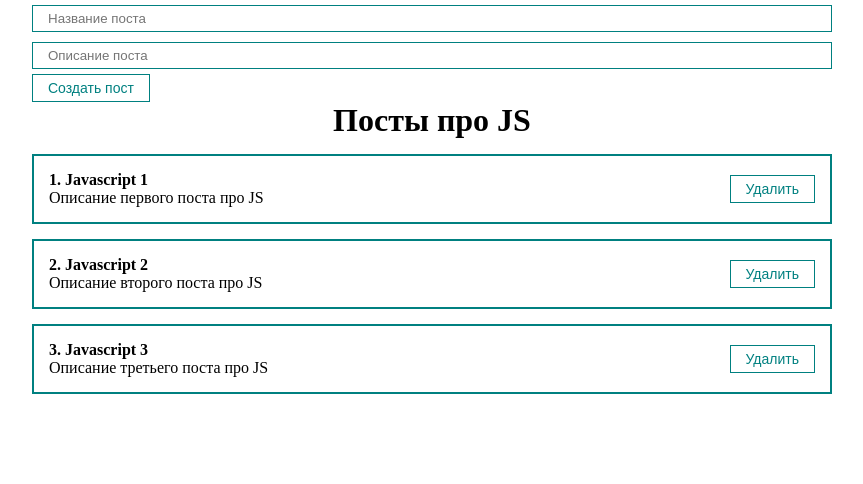
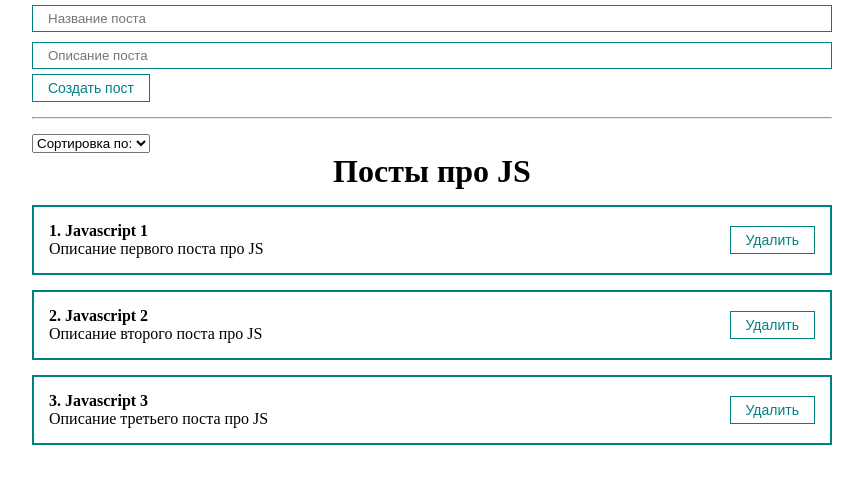
Before and after one commit to edembl4m/Blog, a React (Create React App) app: page /posts in a window 1280 px wide. Shown: the top 484 px of the page, without its empty margins (208-1071 px from the left). Built offline with nearby package versions, Linux system fonts and the light colour scheme.

Commit message:
post sorting

```diff
--- a/src/App.js
+++ b/src/App.js
@@ -1,6 +1,7 @@
 import React, { useState } from "react";
 import PostForm from "./components/PostForm";
 import PostList from "./components/PostList";
+import Select from "./components/UI/Select/Select";
 import './styles/App.css';
 
 
@@ -13,6 +14,7 @@ function App() {
       {id: 3, title: 'Javascript 3', body: 'Описание третьего поста про JS'}
     ]
   );
+  const [selectedSort, setSelectedSort] = useState('');
 
 
   const createPost = (newPost) => {
@@ -25,9 +27,28 @@ function App() {
   }
 
 
+  const sortPost = (sort) => {
+    setSelectedSort(sort);
+    setPosts([...posts].sort((a, b) => a[sort].localeCompare(b[sort])))
+  }
+
+
   return (
     <div className="App">
       <PostForm create={createPost}/>
+      <hr style={{margin: '15px 0'}}/>
+      <div>
+        <Select
+          value={selectedSort}
+          onCahange={sortPost}
+          defaultValue='Сортировка по:'
+          options={[
+            {value: 'title', name: 'По названию'},
+            {value: 'body', name: 'По описанию'}
+          ]}
+
+        />
+      </div>
       {
         posts.length
           ? <PostList remove={removePost} posts={posts} title={'Посты про JS'}/>
--- /dev/null
+++ b/src/components/UI/Select/Select.jsx
@@ -0,0 +1,19 @@
+import React from 'react'
+
+const Select = ({options, defaultValue, value, onCahange}) => {
+  return (
+    <select
+        value={value}
+        onChange={event => onCahange(event.target.value)}
+    >
+        <option disabled value="">{defaultValue}</option>
+        {
+            options.map(option =>
+                <option key={option.value} value={option.value}>{option.name}</option>
+            )
+        }
+    </select>
+  )
+}
+
+export default Select
```
